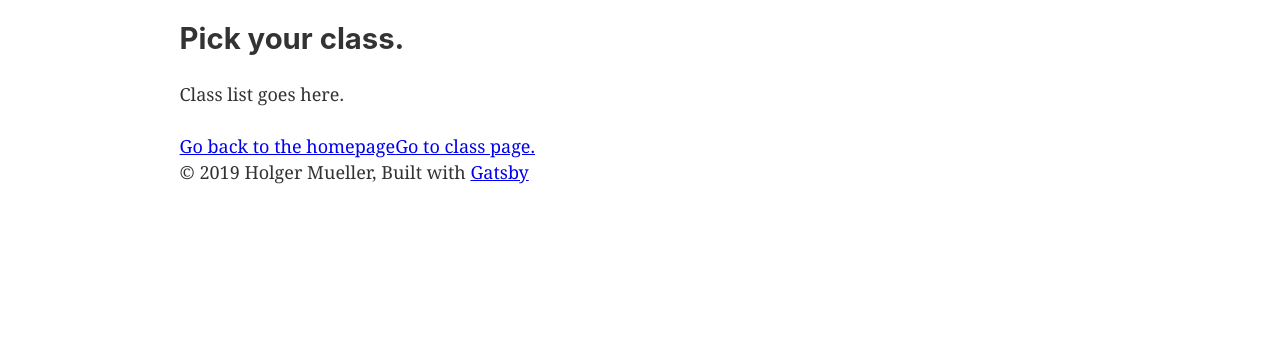
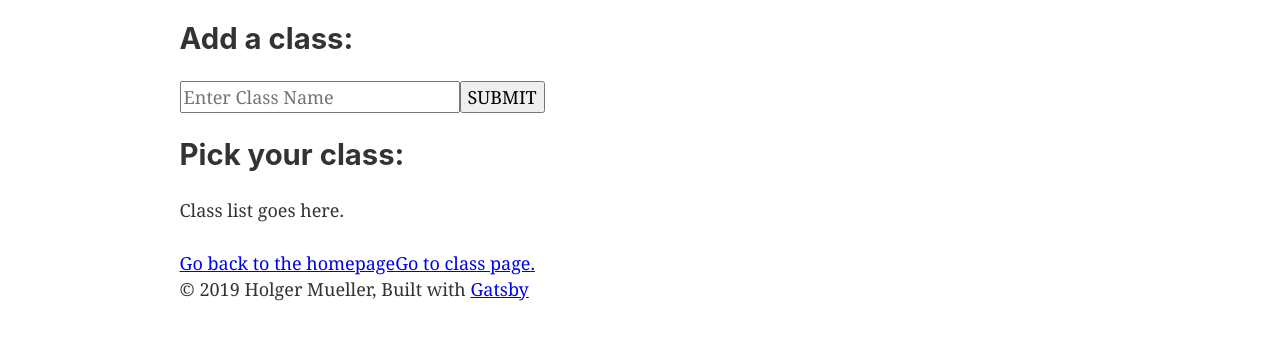
Before and after one commit to Holgermueller/yet-another-gatsby-blog, a Gatsby site: page /profile in a window 1280 px wide. Shown: the part 198-538 px from the top of the page. Built offline with nearby package versions, Linux system fonts and the light colour scheme; Gatsby itself is replaced by a stand-in of ours.

Commit message:
added form for adding a class

```diff
--- a/src/pages/profile.js
+++ b/src/pages/profile.js
@@ -1,17 +1,59 @@
-import React from "react";
-import {Link} from "gatsby";
-import Layout from "../components/layout";
-import SEO from "../components/seo";
+import React from "react"
+import { Link } from "gatsby"
+import Layout from "../components/layout"
+import SEO from "../components/seo"
 
-const ProfilePage = () => (
+export default class ProfilePage extends React.Component {
+  constructor(props) {
+    super(props)
+    this.state = {
+      nameOfClass: ``,
+    }
+
+    this.handleChange = this.handleChange.bind(this)
+    this.handleClassNameSubmit = this.handleClassNameSubmit.bind(this)
+  }
+
+  handleChange = e => {
+    const target = e.target
+    const value = target.value
+    const name = target.name
+
+    this.setState({
+      [name]: value,
+    })
+  }
+
+  handleClassNameSubmit = e => {
+    e.preventDefault()
+    console.log(this.state)
+  }
+
+  render() {
+    return (
       <Layout>
-    <SEO title="Teacher-profile"></SEO>
+        <SEO title="Teacher-profile" />
         <h1>Hello, Instructor.</h1>
-    <h2>Pick your class.</h2>
+        <h2>Add a class:</h2>
+        <form method="post">
+          <input
+            type="text"
+            name="nameOfClass"
+            placeholder="Enter Class Name"
+            value={this.state.nameOfClass}
+            onChange={this.handleChange}
+          />
+          <input
+            type="submit"
+            value="SUBMIT"
+            onClick={this.handleClassNameSubmit}
+          />
+        </form>
+        <h2>Pick your class:</h2>
         <p>Class list goes here.</p>
         <Link to="/">Go back to the homepage</Link>
         <Link to="/class/">Go to class page.</Link>
       </Layout>
     )
-
-  export default ProfilePage
+  }
+}
```
Lines whose indentation alone changed are shown as unchanged.
